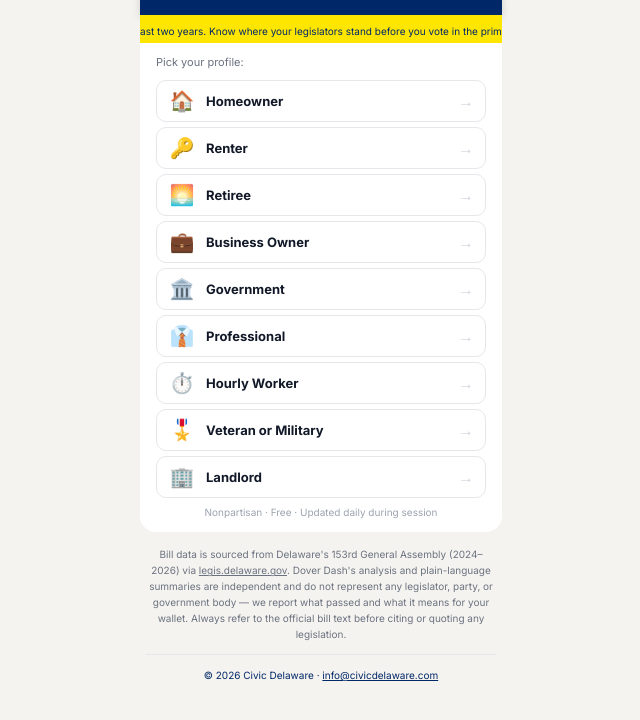
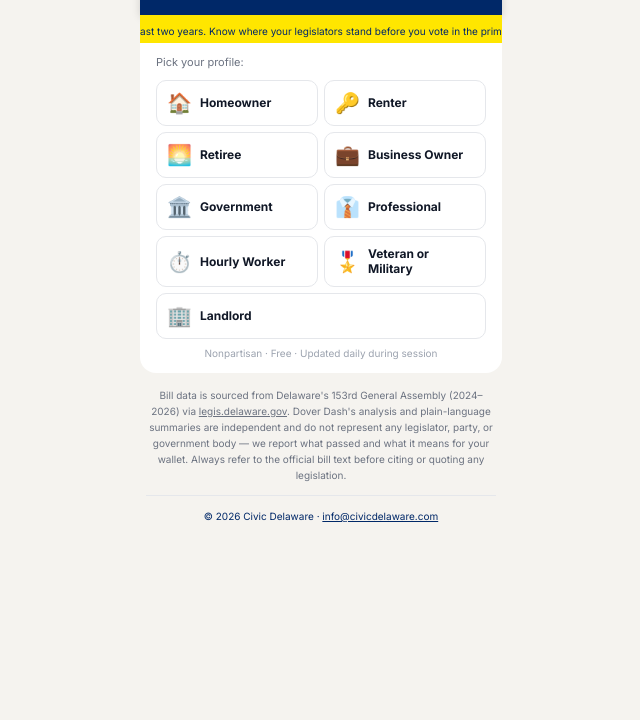
Before and after one commit to CivicDelaware/dover-dash, a plain HTML site: page tracker.html in a window 1280 px wide. Shown: the part 130-850 px from the top of the page, without its empty margins (319-959 px from the left). After the commit the page ends 800 px from the top, so only its background shows below. Drawn offline with nearby package versions, Linux system fonts and the light colour scheme; a web font is replaced by a local one.

Commit message:
Profile picker: 2-column grid layout, remove arrows

```diff
--- a/tracker.html
+++ b/tracker.html
@@ -58,14 +58,13 @@ body {
 #screen-profiles { margin: 0 14px; background: #fff; border-radius: 0 0 16px 16px; padding: 12px 16px 14px; }
 .pick-title { font-family: 'Playfair Display', Georgia, serif; font-size: 15px; font-weight: 900; color: #111827; margin-bottom: 2px; }
 .pick-sub { font-size: 11px; color: #6B7280; margin-bottom: 10px; line-height: 1.4; }
-.prof-btn { width: 100%; border: 1.5px solid #E5E7EB; border-radius: 10px; padding: 8px 11px; cursor: pointer; display: flex; align-items: center; gap: 10px; text-align: left; margin-bottom: 5px; background: #fff; transition: border-color .12s, background .12s; font-family: 'Inter', sans-serif; }
-.prof-btn:hover { border-color: #9CA3AF; background: #FAFAF9; }
-.prof-em { font-size: 20px; flex-shrink: 0; width: 28px; text-align: center; }
+.prof-grid { display: grid; grid-template-columns: 1fr 1fr; gap: 6px; }
+.prof-btn { border: 1.5px solid #E5E7EB; border-radius: 10px; padding: 10px 10px; cursor: pointer; display: flex; align-items: center; gap: 8px; text-align: left; background: #fff; transition: border-color .12s, background .12s; font-family: 'Inter', sans-serif; }
+.prof-btn:hover { border-color: #002868; background: #F0F4FF; }
+.prof-em { font-size: 20px; flex-shrink: 0; }
 .prof-info { flex: 1; min-width: 0; }
-.prof-label { font-size: 13px; font-weight: 700; color: #111827; line-height: 1.2; }
+.prof-label { font-size: 12px; font-weight: 700; color: #111827; line-height: 1.2; }
 .prof-sub { font-size: 10px; color: #6B7280; margin-top: 2px; }
-.prof-arrow { font-size: 16px; color: #D1D5DB; flex-shrink: 0; transition: color .15s; }
-.prof-btn:hover .prof-arrow { color: #002868; }
 .prof-submit-btn { width: 100%; background: #002868; color: #BAFF5C; border: none; border-radius: 10px; padding: 13px; font-size: 14px; font-weight: 800; font-family: 'Inter', sans-serif; cursor: pointer; margin-top: 10px; letter-spacing: 0.2px; }
 .pick-footer { font-size: 10px; color: #9CA3AF; text-align: center; margin-top: 8px; }
 
@@ -204,33 +203,35 @@ body {
   <div id="screen-profiles">
 <p class="pick-sub">Pick your profile:</p>
 
+    <div class="prof-grid">
     <button class="prof-btn" onclick="selectProfile('homeowner',this)">
-      <span class="prof-em">🏠</span><div class="prof-info"><div class="prof-label">Homeowner</div></div><span class="prof-arrow">→</span>
+      <span class="prof-em">🏠</span><div class="prof-info"><div class="prof-label">Homeowner</div></div>
     </button>
     <button class="prof-btn" onclick="selectProfile('renter',this)">
-      <span class="prof-em">🔑</span><div class="prof-info"><div class="prof-label">Renter</div></div><span class="prof-arrow">→</span>
+      <span class="prof-em">🔑</span><div class="prof-info"><div class="prof-label">Renter</div></div>
     </button>
     <button class="prof-btn" onclick="selectProfile('senior',this)">
-      <span class="prof-em">🌅</span><div class="prof-info"><div class="prof-label">Retiree</div></div><span class="prof-arrow">→</span>
+      <span class="prof-em">🌅</span><div class="prof-info"><div class="prof-label">Retiree</div></div>
     </button>
     <button class="prof-btn" onclick="selectProfile('smallbiz',this)">
-      <span class="prof-em">💼</span><div class="prof-info"><div class="prof-label">Business Owner</div></div><span class="prof-arrow">→</span>
+      <span class="prof-em">💼</span><div class="prof-info"><div class="prof-label">Business Owner</div></div>
     </button>
     <button class="prof-btn" onclick="selectProfile('pubsec',this)">
-      <span class="prof-em">🏛️</span><div class="prof-info"><div class="prof-label">Government</div></div><span class="prof-arrow">→</span>
+      <span class="prof-em">🏛️</span><div class="prof-info"><div class="prof-label">Government</div></div>
     </button>
     <button class="prof-btn" onclick="selectProfile('workpro',this)">
-      <span class="prof-em">👔</span><div class="prof-info"><div class="prof-label">Professional</div></div><span class="prof-arrow">→</span>
+      <span class="prof-em">👔</span><div class="prof-info"><div class="prof-label">Professional</div></div>
     </button>
     <button class="prof-btn" onclick="selectProfile('lowwage',this)">
-      <span class="prof-em">⏱️</span><div class="prof-info"><div class="prof-label">Hourly Worker</div></div><span class="prof-arrow">→</span>
+      <span class="prof-em">⏱️</span><div class="prof-info"><div class="prof-label">Hourly Worker</div></div>
     </button>
     <button class="prof-btn" onclick="selectProfile('veteran',this)">
-      <span class="prof-em">🎖️</span><div class="prof-info"><div class="prof-label">Veteran or Military</div></div><span class="prof-arrow">→</span>
+      <span class="prof-em">🎖️</span><div class="prof-info"><div class="prof-label">Veteran or Military</div></div>
     </button>
-    <button class="prof-btn" onclick="selectProfile('landlord',this)">
-      <span class="prof-em">🏢</span><div class="prof-info"><div class="prof-label">Landlord</div></div><span class="prof-arrow">→</span>
+    <button class="prof-btn" onclick="selectProfile('landlord',this)" style="grid-column: 1 / -1;">
+      <span class="prof-em">🏢</span><div class="prof-info"><div class="prof-label">Landlord</div></div>
     </button>
+    </div>
 
     <p class="pick-footer">Nonpartisan · Free · Updated daily during session</p>
   </div>
```
